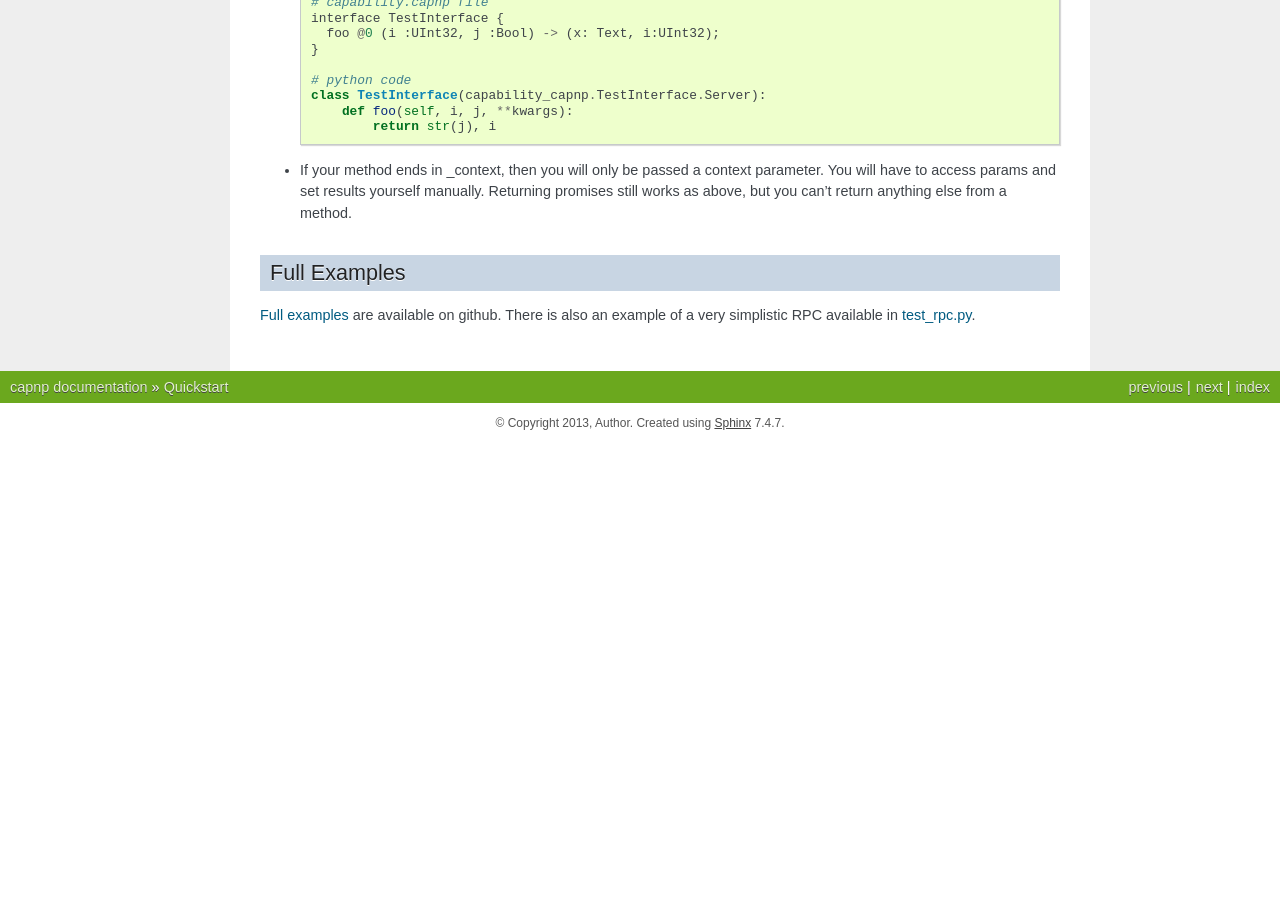
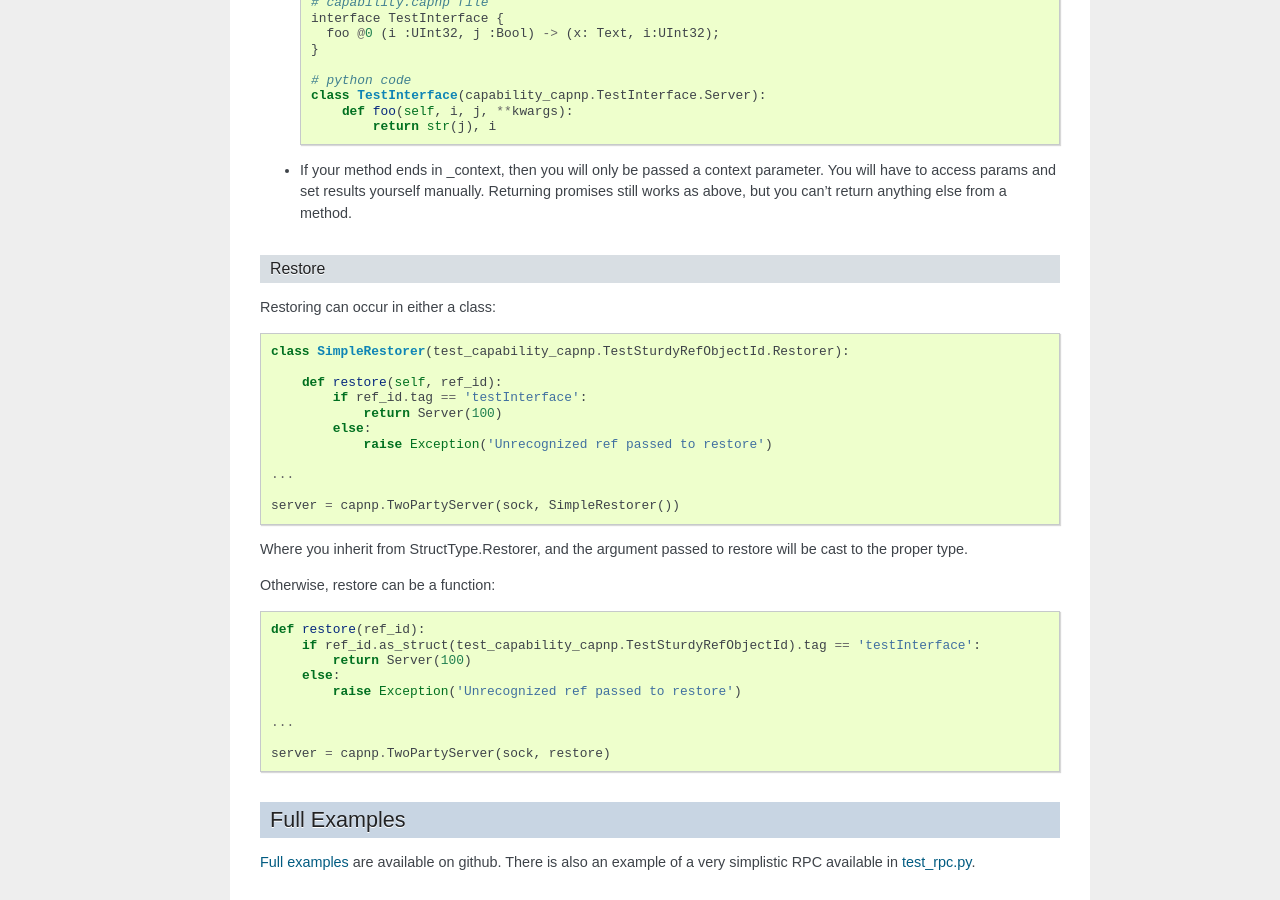
Before and after one commit to capnproto/pycapnp, a Sphinx documentation site: the page built from docs/quickstart.rst, in a window 1280 px wide and 900 px high, scrolled down 9384 px. Built offline with Sphinx 7.4.7, drawn with Linux system fonts in a browser that asks for light colours; the version number could not be read and is left out; before the commit the page ends 9827 px from its top, so only the background shows below that; some of the changed text lies outside the part shown.

Commit message:
Add restore to docs

```diff
--- a/docs/quickstart.rst
+++ b/docs/quickstart.rst
@@ -317,7 +317,7 @@ Before you do anything, you'll need to create a connection to the server. You ca
     # Optionally set TCP_NODELAY to disable Nagle's algorithm and speed up RPC
     sock.setsockopt(socket.IPPROTO_TCP, socket.TCP_NODELAY, 1)
 
-Restoring
+Restore Methods
 ################
 
 Now that you have a socket, it's very easy to connect::
@@ -411,7 +411,7 @@ Once you have a socket, it's quite simple to start a server::
 
     server.run_forever()
 
-Here `restore` is a function that returns an instance of your Server implementations
+See the `Restore`_ section
 
 Implementing a Server
 #######################
@@ -451,6 +451,37 @@ Some major things worth noting.
 
 - If your method ends in _context, then you will only be passed a context parameter. You will have to access params and set results yourself manually. Returning promises still works as above, but you can't return anything else from a method.
 
+Restore
+###########
+
+Restoring can occur in either a class::
+
+    class SimpleRestorer(test_capability_capnp.TestSturdyRefObjectId.Restorer):
+
+        def restore(self, ref_id):
+            if ref_id.tag == 'testInterface':
+                return Server(100)
+            else:
+                raise Exception('Unrecognized ref passed to restore')
+
+    ...
+
+    server = capnp.TwoPartyServer(sock, SimpleRestorer())
+
+Where you inherit from StructType.Restorer, and the argument passed to restore will be cast to the proper type.
+
+Otherwise, restore can be a function::
+
+    def restore(ref_id):
+        if ref_id.as_struct(test_capability_capnp.TestSturdyRefObjectId).tag == 'testInterface':
+            return Server(100)
+        else:
+            raise Exception('Unrecognized ref passed to restore')
+
+    ...
+
+    server = capnp.TwoPartyServer(sock, restore)
+
 
 Full Examples
 ------------------
```
